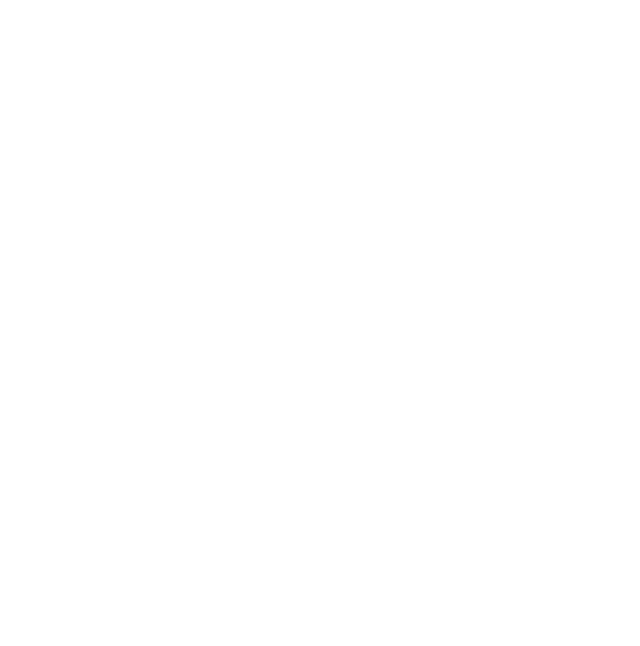
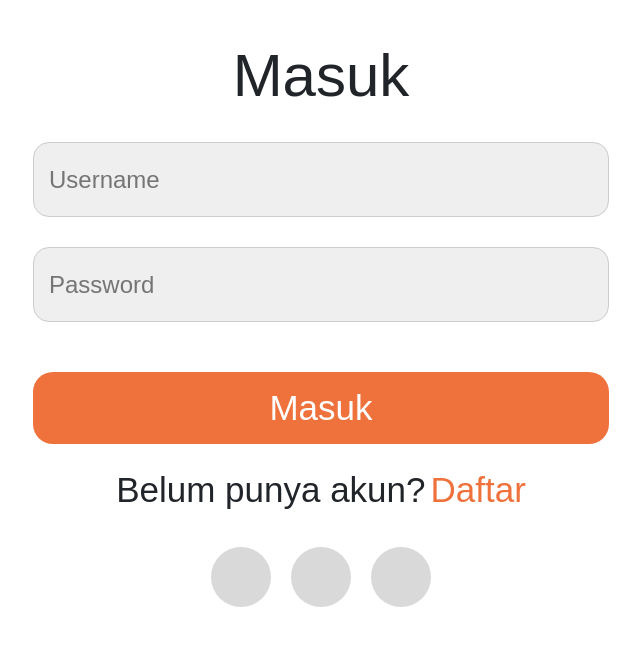
Before and after one commit to Bluewin01/wellnav-front-end, a React (Create React App) app: page /sign-in in a window 1280 px wide. Before the commit this address had no page. Shown: the top 646 px of the page, without its empty margins (319-959 px from the left). Built offline with nearby package versions, Linux system fonts and the light colour scheme; a web font is replaced by a local one.

Commit message:
Add Sign In page and Fix the display of Sign Up page

```diff
--- a/src/App.js
+++ b/src/App.js
@@ -15,6 +15,7 @@
 import AboutUs from "./Pages/AboutUs/AboutUs";
 import ReminderNotification from "./Pages/ReminderNotification/ReminderNotification";
 import SignUp from "./Pages/SignUp/SignUp";
+import SignIn from "./Pages/SignIn/SignIn";
 
 function App() {
   return (
@@ -40,6 +41,7 @@
             element={<ReminderNotification />}
           />
           <Route path="/sign-up" element={<SignUp />} />
+          <Route path="/sign-in" element={<SignIn />} />
         </Routes>
       </Router>
     </div>
--- /dev/null
+++ b/src/Pages/SignIn/SignIn.css
@@ -0,0 +1,7 @@
+.sign-in-title{
+    display: flex;
+    justify-content: center;
+    margin-top: 30px;
+    margin-bottom: 30px;
+    font-size: 60px;
+}
--- /dev/null
+++ b/src/Pages/SignIn/SignIn.jsx
@@ -0,0 +1,14 @@
+import React from "react";
+import SignInForm from "../../components/SignInForm/SignInForm";
+import "../SignIn/SignIn.css";
+
+function SignIn() {
+  return (
+    <div>
+      <h1 className="sign-in-title">Masuk</h1>
+      <SignInForm />
+    </div>
+  );
+}
+
+export default SignIn;
--- /dev/null
+++ b/src/components/SignInForm/SignInForm.css
@@ -0,0 +1,21 @@
+.input-group-signin{
+    display: flex;
+    align-items: flex-start;
+    flex-direction: column;
+    margin-bottom: 30px;
+    width:45%;
+}
+
+.signup-link {
+    margin-top: 20px;
+    font-size: 35px;
+  }
+
+  .signup-link span {
+    margin-right: 5px;
+  }
+
+  .signup-link a {
+    color: #EF723D;
+    text-decoration: none;
+  }
--- /dev/null
+++ b/src/components/SignInForm/SignInForm.jsx
@@ -0,0 +1,67 @@
+import React from "react";
+import { Formik, Form, Field, ErrorMessage } from "formik";
+import * as Yup from "yup";
+import "../SignInForm/SignInForm.css";
+
+const SignUpForm = () => {
+  const initialValues = {
+    username: "",
+    password: "",
+  };
+
+  const validationSchema = Yup.object({
+    username: Yup.string().required("Required"),
+    password: Yup.string().required("Required"),
+  });
+
+  const onSubmit = (values) => {
+    console.log("Form data", values);
+  };
+
+  return (
+    <Formik
+      initialValues={initialValues}
+      validationSchema={validationSchema}
+      onSubmit={onSubmit}
+    >
+      <Form className="form">
+        <div className="input-group-signin">
+          <Field
+            type="text"
+            id="username"
+            name="username"
+            placeholder="Username"
+            className="input-field"
+          />
+          <ErrorMessage name="username" component="div" className="error" />
+        </div>
+
+        <div className="input-group-signin">
+          <Field
+            type="password"
+            id="password"
+            name="password"
+            placeholder="Password"
+            className="input-field"
+          />
+          <ErrorMessage name="password" component="div" className="error" />
+        </div>
+
+        <button type="submit" className="submit-button">
+          <h1>Masuk</h1>
+        </button>
+        <div className="signup-link">
+          <span>Belum punya akun?</span>
+          <a href="/sign-up">Daftar</a>
+        </div>
+        <div className="login-methods">
+          <div className="login-method"></div>
+          <div className="login-method"></div>
+          <div className="login-method"></div>
+        </div>
+      </Form>
+    </Formik>
+  );
+};
+
+export default SignUpForm;
--- a/src/components/SignUpForm/SignUpForm.css
+++ b/src/components/SignUpForm/SignUpForm.css
@@ -1,37 +1,33 @@
-.form-container {
-  display: flex;
-  justify-content: center;
-  align-items: center;
-  height: 100%;
-  width:100%;
-}
-
 .form {
   display: flex;
   flex-direction: column;
   align-items: center;
+
 }
 
 .input-row {
   display: flex;
-  justify-content: space-between;
-  margin-bottom: 40px;
-  width: 90%;
-  gap:20px;
+  justify-content: center;
+  gap:30px;
+  width:100%;
 }
 
-.input-group {
-
+.input-group-signup {
+  display: flex;
+  align-items: flex-start;
+  flex-direction: column;
+  margin-bottom: 30px;
+  width:45%;
 }
 
+
 .input-field {
-  flex: 1;
   padding: 15px;
   border: 1px solid #ccc;
   border-radius: 16px;
   font-size: 1rem;
   height:75px;
- width: 900px;
+ width: 100%;
 
   background-color: #EFEFEF;
   font-size: 24px;
@@ -52,7 +48,7 @@
   border-radius: 20px;
   cursor: pointer;
   margin-top: 20px;
-  width: 50%;
+  width: 45%;
 }
 
 .submit-button h1{
--- a/src/components/SignUpForm/SignUpForm.jsx
+++ b/src/components/SignUpForm/SignUpForm.jsx
@@ -127,7 +127,7 @@
         </button>
         <div className="signin-link">
           <span>Sudah punya akun?</span>
-          <a href="/login">Masuk</a>
+          <a href="/sign-in">Masuk</a>
         </div>
         <div className="login-methods">
           <div className="login-method"></div>
```
